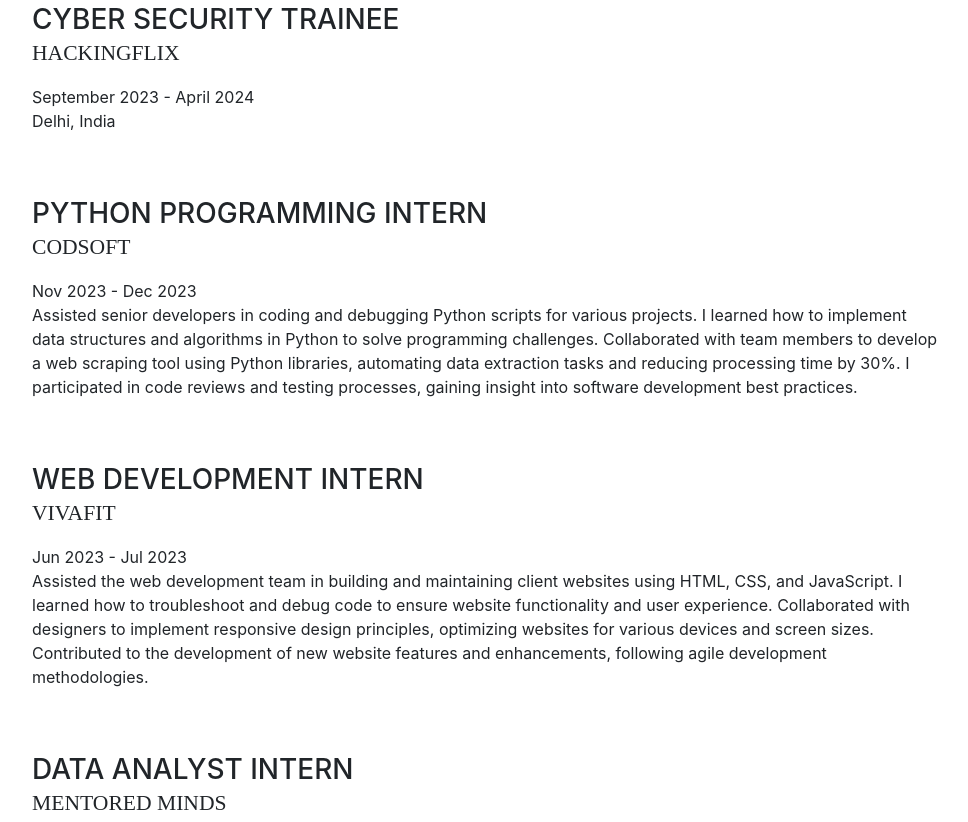
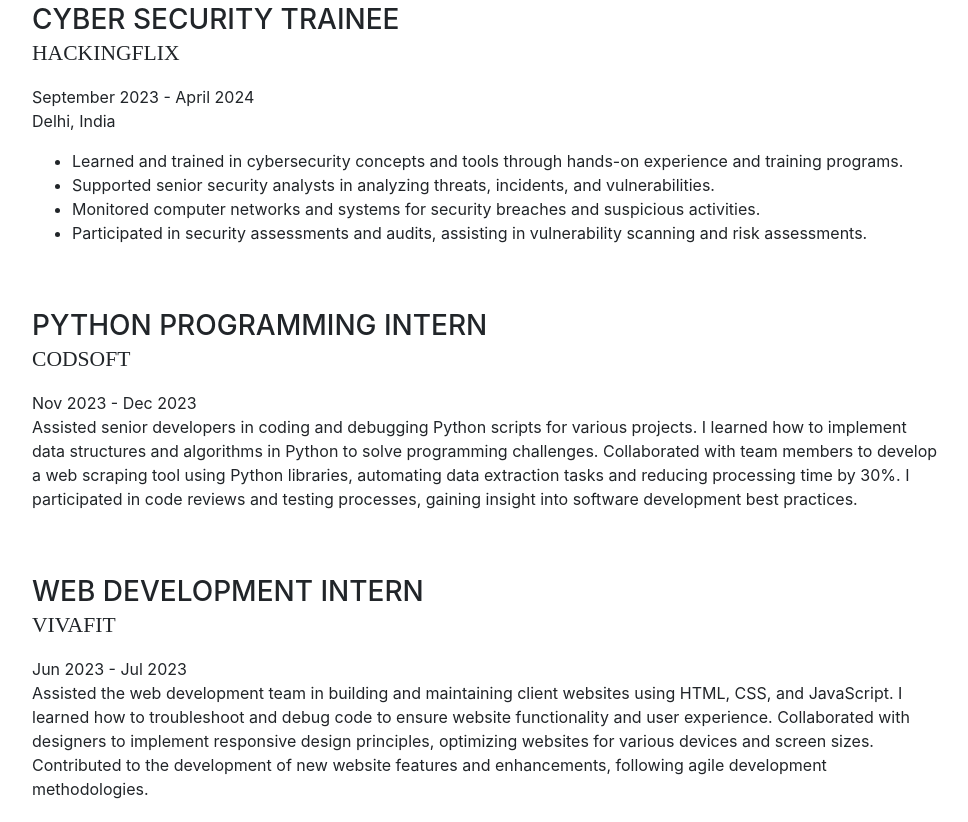
Before and after one commit to abdoulasani/Portfolio, a website with bundled scripts: page index.html in a window 1280 px wide. Shown: the part 1461-2283 px from the top of the page, without its empty margins (288-1256 px from the left). Built offline with nearby package versions, Linux system fonts and the light colour scheme; a web font is replaced by a local one.

Commit message:
Update index.html

```diff
--- a/index.html
+++ b/index.html
@@ -138,6 +138,12 @@
               <div class="subheading mb-3">HackingFlix</div>
               <p>September 2023 - April 2024 <br>
                 Delhi, India</p>
+                <ul>
+                  <li>Learned and trained in cybersecurity concepts and tools through hands-on experience and training programs.</li>
+                  <li>Supported senior security analysts in analyzing threats, incidents, and vulnerabilities.</li>
+                  <li>Monitored computer networks and systems for security breaches and suspicious activities.</li>
+                  <li>Participated in security assessments and audits, assisting in vulnerability scanning and risk assessments.</li>
+              </ul>
             </div>
           </div>
 
@@ -193,7 +199,7 @@
     <div class="resume-item d-flex flex-column flex-md-row mb-5">
       <div class="resume-content mr-auto">
         <h3 class="mb-0">Volunteer Program Officer</h3>
-        <div class="subheading mb-3">Program Officer</div>
+
         <div class="subheading mb-3">Aspire Sync Network</div>
         <p>New York, USA (Remote)</p>
         <ul>
```
